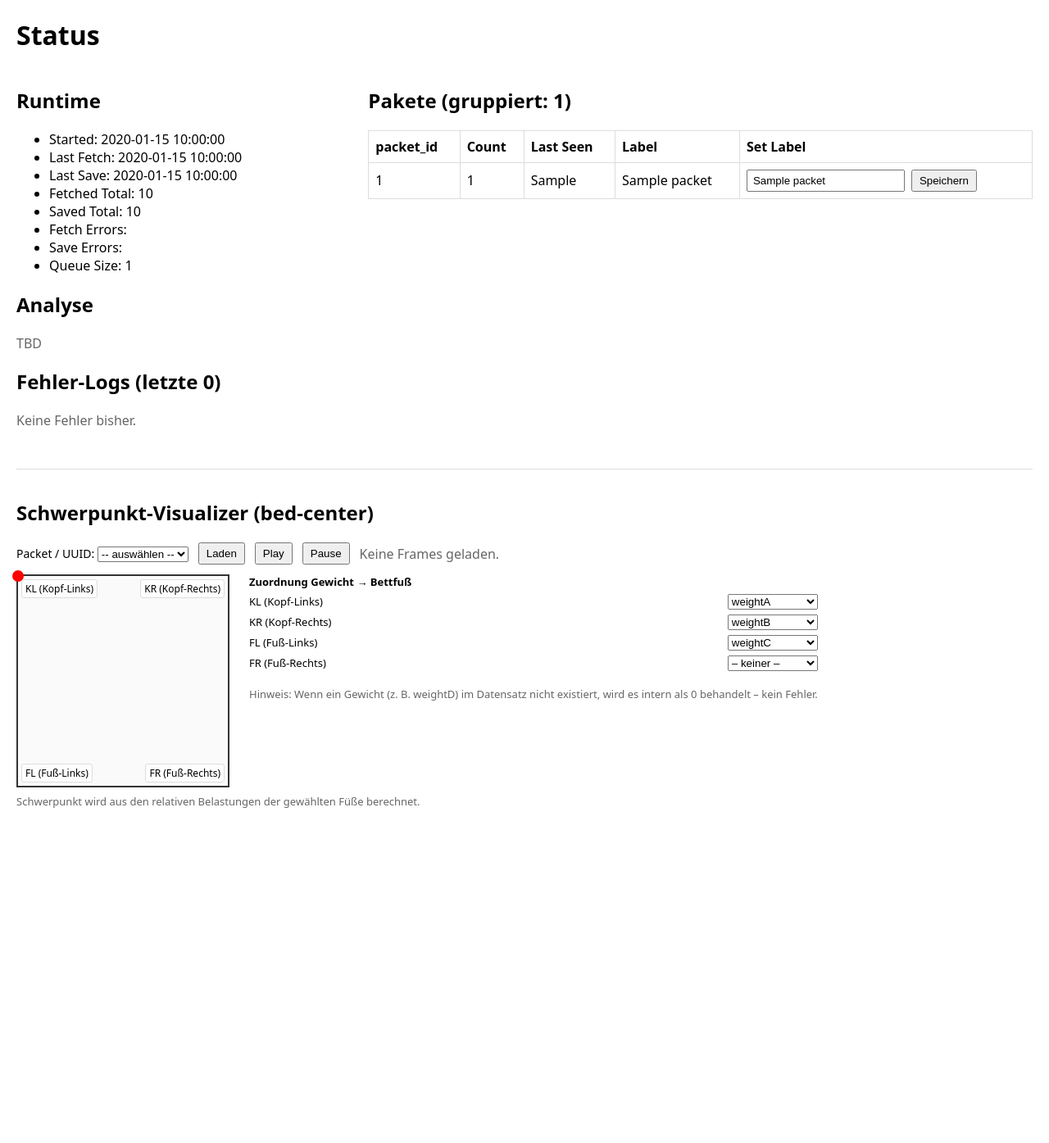
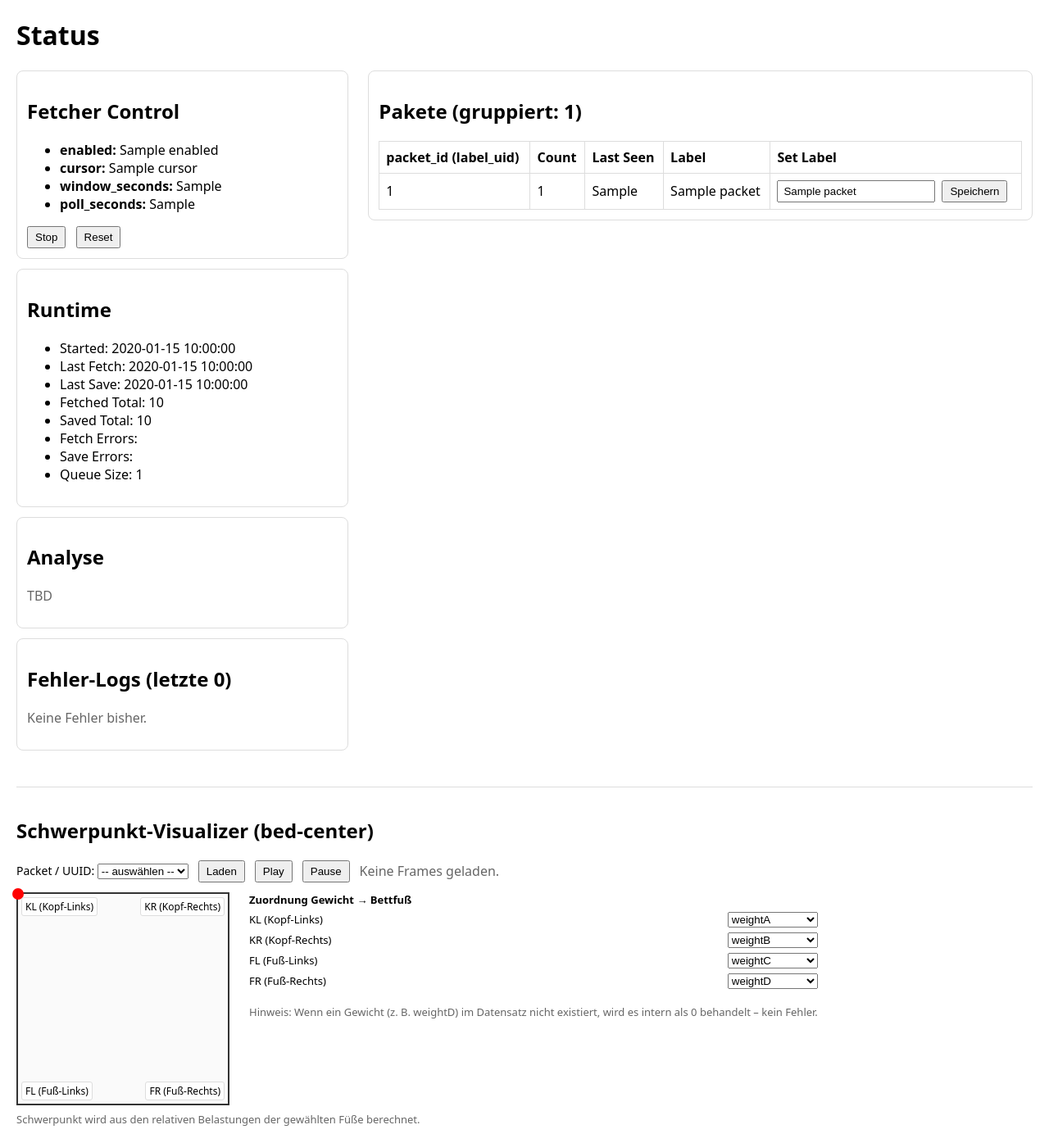
Before and after one commit to MicStern/SBM, a FastAPI app: template app/templates/status.html in a window 1280 px wide. Shown: the whole page at 82% size. Before the commit the page ends 986 px from the top, so only its background shows below. Run offline with FastAPI, Linux system fonts and the light colour scheme; the template is opened without the code that fills it: most values are stand-ins (such as "Sample title", 1, 10 or a date in 2020); parts of the project's set-up code (start-up, migrations or seed data) failed here and were passed over.

Commit message:
Refactor status.html for improved UI and functionality
Updated the status page layout and added fetcher control options.

```diff
--- a/app/templates/status.html
+++ b/app/templates/status.html
@@ -10,7 +10,7 @@
     th { text-align: left; }
     .muted { color: #666; }
     form.inline { display: inline-flex; gap: 8px; align-items: center; }
-    input[type="text"] { padding: 4px 6px; }
+    input[type="text"], input[type="datetime-local"], input[type="number"] { padding: 4px 6px; }
     button { padding: 4px 8px; cursor: pointer; }
     .grid { display: grid; grid-template-columns: 1fr 2fr; gap: 24px; }
 
@@ -88,6 +88,14 @@
     #sv-mapping select {
       min-width: 110px;
     }
+
+    .card {
+      border: 1px solid #ddd;
+      padding: 12px;
+      border-radius: 8px;
+      background: #fff;
+      margin-bottom: 12px;
+    }
   </style>
 </head>
 <body>
@@ -95,6 +103,53 @@
 
   <div class="grid">
     <div>
+      <div class="card">
+        <h2>Fetcher Control</h2>
+
+        {% if (not fetch_config.enabled) or (fetch_config.cursor is none) %}
+          <p class="muted">
+            Fetcher ist aktuell <b>pausiert</b>. Bitte Startzeit auswählen.
+          </p>
+
+          <form method="post" action="/fetch/start" class="inline" style="flex-wrap:wrap;">
+            <label>
+              Startzeit (UTC):
+              <input type="datetime-local" name="start_dt" required>
+            </label>
+            <label>
+              Window (s):
+              <input type="number" name="window_seconds" value="{{ fetch_config.window_seconds }}" style="width:100px;">
+            </label>
+            <label>
+              Poll (s):
+              <input type="number" name="poll_seconds" value="{{ fetch_config.poll_seconds }}" style="width:100px;">
+            </label>
+            <button type="submit">Start Fetch</button>
+          </form>
+
+          <p class="muted" style="margin-top:8px;">
+            Hinweis: datetime-local enthält keine Zeitzone. Wir interpretieren das aktuell als UTC.
+            (Wenn du Berlin-Zeit willst, sag Bescheid – dann bauen wir das sauber um.)
+          </p>
+        {% else %}
+          <ul>
+            <li><b>enabled:</b> {{ fetch_config.enabled }}</li>
+            <li><b>cursor:</b> {{ fetch_config.cursor }}</li>
+            <li><b>window_seconds:</b> {{ fetch_config.window_seconds }}</li>
+            <li><b>poll_seconds:</b> {{ fetch_config.poll_seconds }}</li>
+          </ul>
+
+          <form method="post" action="/fetch/stop" class="inline">
+            <button type="submit">Stop</button>
+          </form>
+
+          <form method="post" action="/fetch/reset" class="inline" style="margin-left:8px;">
+            <button type="submit">Reset</button>
+          </form>
+        {% endif %}
+      </div>
+
+      <div class="card">
         <h2>Runtime</h2>
         <ul>
           <li>Started: {{ s.started_at }}</li>
@@ -106,10 +161,14 @@
           <li>Save Errors: {{ s.save_errors }}</li>
           <li>Queue Size: {{ queue_size }}</li>
         </ul>
+      </div>
 
+      <div class="card">
         <h2>Analyse</h2>
         <p class="muted">TBD</p>
+      </div>
 
+      <div class="card">
         <h2>Fehler-Logs (letzte {{ s.error_logs|length }})</h2>
         {% if s.error_logs %}
         <div style="border:1px solid #ccc; padding:10px; max-height:250px; overflow-y:auto; white-space:pre-wrap; background:#fafafa;">
@@ -121,13 +180,15 @@
         <p class="muted">Keine Fehler bisher.</p>
         {% endif %}
       </div>
+    </div>
 
     <div>
+      <div class="card">
         <h2>Pakete (gruppiert: {{ packets|length }})</h2>
         <table>
           <thead>
             <tr>
-            <th>packet_id</th>
+              <th>packet_id (label_uid)</th>
               <th>Count</th>
               <th>Last Seen</th>
               <th>Label</th>
@@ -154,6 +215,7 @@
           {% endfor %}
           </tbody>
         </table>
+      </div>
     </div>
   </div>
 
@@ -262,11 +324,11 @@
       let currentIndex = 0;
       let timerId = null;
 
-      // Optional: Default-Mapping grob setzen (kannst du anpassen)
+      // Default-Mapping (kannst du anpassen)
       mapKL.value = "weightA";
       mapKR.value = "weightB";
       mapFL.value = "weightC";
-      mapFR.value = "none";
+      mapFR.value = "weightD";
 
       function getMapping() {
         return {
@@ -278,7 +340,6 @@
       }
 
       const positions = {
-        // Kopfseite oben (y = -1), Fußende unten (y = +1)
         KL: { x: -1, y: -1 },
         KR: { x:  1, y: -1 },
         FL: { x: -1, y:  1 },
@@ -292,9 +353,8 @@
 
         for (const corner of Object.keys(mapping)) {
           const key = mapping[corner];
-          if (!key || key === "none") {
-            continue;
-          }
+          if (!key || key === "none") continue;
+
           const w = frame[key];
           const weight = (typeof w === "number" && isFinite(w)) ? w : 0;
           if (weight === 0) continue;
@@ -305,9 +365,7 @@
           sumY += weight * pos.y;
         }
 
-        if (sumW === 0) {
-          return { x: 0, y: 0 };
-        }
+        if (sumW === 0) return { x: 0, y: 0 };
         return { x: sumX / sumW, y: sumY / sumW };
       }
 
@@ -316,23 +374,20 @@
           statusSpan.textContent = "Keine Frames geladen.";
           return;
         }
-        if (idx < 0 || idx >= frames.length) {
-          return;
-        }
+        if (idx < 0 || idx >= frames.length) return;
+
         const frame = frames[idx];
         const mapping = getMapping();
         const center = computeCenter(frame, mapping);
 
         const rect = square.getBoundingClientRect();
-        const size = rect.width; // wir gehen von einem Quadrat aus
-        const dotSize = dot.offsetWidth || 14;
+        const size = rect.width;
 
-        // x,y ∈ [-1, 1] -> [0, 1]
         const xNorm = (center.x + 1) / 2;
         const yNorm = (center.y + 1) / 2;
 
-        const left = xNorm * (size);
-        const top = yNorm * (size);
+        const left = xNorm * size;
+        const top = yNorm * size;
 
         dot.style.left = left + "px";
         dot.style.top = top + "px";
@@ -384,15 +439,13 @@
           statusSpan.textContent = "Keine Frames geladen – bitte zuerst 'Laden' klicken.";
           return;
         }
-        if (timerId !== null) {
-          // läuft schon
-          return;
-        }
+        if (timerId !== null) return;
+
         statusSpan.textContent = `Play (${frames.length} Frames)`;
         timerId = setInterval(() => {
           currentIndex = (currentIndex + 1) % frames.length;
           renderFrame(currentIndex);
-        }, 500); // 500ms pro Sekunde Messung -> schneller Durchlauf
+        }, 500);
       }
 
       loadBtn.addEventListener('click', (e) => {
@@ -408,14 +461,10 @@
       pauseBtn.addEventListener('click', (e) => {
         e.preventDefault();
         stopPlayback();
-        if (frames.length) {
-          statusSpan.textContent = `Pause bei Frame ${currentIndex + 1}/${frames.length}`;
-        } else {
-          statusSpan.textContent = "Pause.";
-        }
+        if (frames.length) statusSpan.textContent = `Pause bei Frame ${currentIndex + 1}/${frames.length}`;
+        else statusSpan.textContent = "Pause.";
       });
 
-      // Beim ersten Laden Dot in die Mitte setzen
       window.addEventListener('load', () => {
         renderFrame(0);
       });
```
Lines whose indentation alone changed are shown as unchanged.
